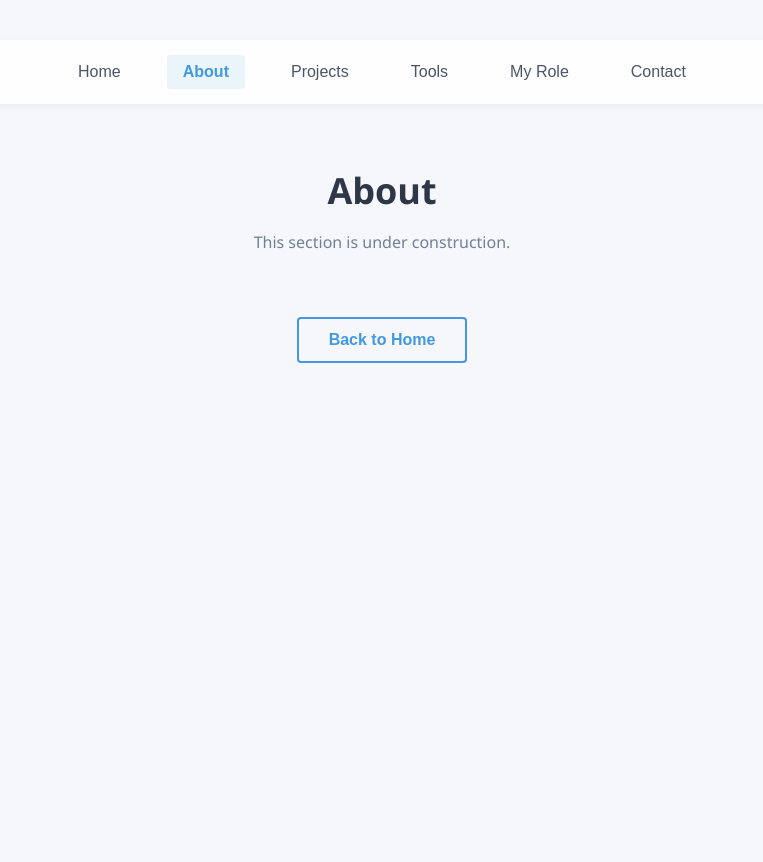
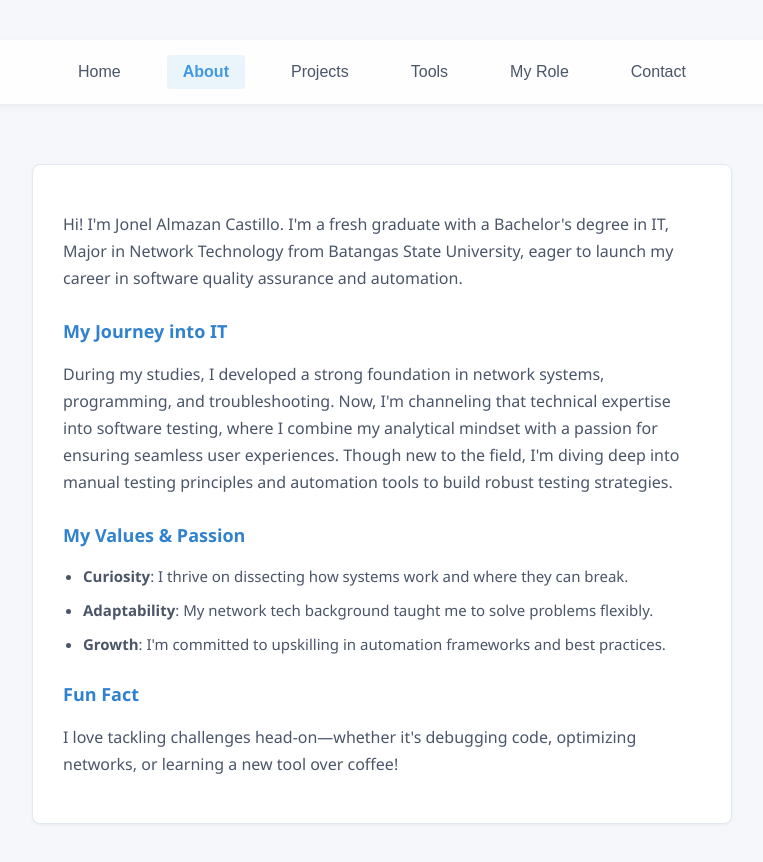
Before and after one commit to jooo1104/jooo1104.github.io, a React (Create React App) app: page / in a window 1280 px wide. Both pictures are taken after a click on the button "About". Shown: the whole page, without its empty margins (258-1021 px from the left). Before the commit the page ends 800 px from the top, so only its background shows below. Built offline with nearby package versions, Linux system fonts and the light colour scheme.

Commit message:
Updated portfolio with about page and new styling

```diff
--- a/public/index.html
+++ b/public/index.html
@@ -2,14 +2,14 @@
 <html lang="en">
   <head>
     <meta charset="utf-8" />
-    <link rel="icon" href="%PUBLIC_URL%/favicon.ico" />
+    <link rel="icon" href="%PUBLIC_URL%/personal_JAC.png" />
     <meta name="viewport" content="width=device-width, initial-scale=1" />
     <meta name="theme-color" content="#000000" />
     <meta
       name="description"
       content="Web site created using create-react-app"
     />
-    <link rel="apple-touch-icon" href="%PUBLIC_URL%/logo192.png" />
+    <link rel="apple-touch-icon" href="%PUBLIC_URL%/favicon.ico" />
     <!--
       manifest.json provides metadata used when your web app is installed on a
       user's mobile device or desktop. See https://developers.google.com/web/fundamentals/web-app-manifest/
@@ -18,13 +18,13 @@
     <!--
       Notice the use of %PUBLIC_URL% in the tags above.
       It will be replaced with the URL of the `public` folder during the build.
-      Only files inside the `public` folder can be referenced from the HTML.
+      Only files inside the `public` folder can be refernced from the HTML.
 
       Unlike "/favicon.ico" or "favicon.ico", "%PUBLIC_URL%/favicon.ico" will
       work correctly both with client-side routing and a non-root public URL.
       Learn how to configure a non-root public URL by running `npm run build`.
     -->
-    <title>React App</title>
+    <title>JAC</title>
   </head>
   <body>
     <noscript>You need to enable JavaScript to run this app.</noscript>
--- a/src/Portfolio.css
+++ b/src/Portfolio.css
@@ -444,3 +444,100 @@ body {
 .contact-details a:hover::after {
   width: 100%;
 }
+/* About View */
+.about-view {
+  text-align: center;
+  animation: fadeInUp 0.6s ease-out forwards;
+  max-width: 700px;
+  margin: 0 auto;
+}
+
+.about-content {
+  background: var(--card-bg);
+  padding: 30px;
+  border-radius: 8px;
+  box-shadow: 0 1px 3px rgba(0, 0, 0, 0.05);
+  border: 1px solid var(--border-color);
+  text-align: left;
+  margin-top: 20px;
+  animation: scaleIn 0.5s ease-out 0.2s both;
+}
+
+.about-content h3 {
+  color: var(--primary-dark);
+  margin: 25px 0 15px 0;
+  font-size: 18px;
+  font-weight: 600;
+}
+
+.about-content p {
+  color: var(--text-medium);
+  margin-bottom: 15px;
+  font-size: 16px;
+  line-height: 1.7;
+}
+
+.about-content ul {
+  padding-left: 20px;
+  margin: 15px 0;
+}
+
+.about-content li {
+  color: var(--text-medium);
+  margin-bottom: 10px;
+  line-height: 1.6;
+  font-size: 15px;
+}
+
+/* Animation for about content */
+.about-content h3,
+.about-content p,
+.about-content ul {
+  opacity: 0;
+  animation: fadeInUp 0.5s ease-out forwards;
+}
+
+/* Staggered animations */
+.about-content p:nth-of-type(1) { animation-delay: 0.3s; }
+.about-content h3:nth-of-type(1) { animation-delay: 0.4s; }
+.about-content p:nth-of-type(2) { animation-delay: 0.5s; }
+.about-content h3:nth-of-type(2) { animation-delay: 0.6s; }
+.about-content ul { animation-delay: 0.7s; }
+.about-content h3:nth-of-type(3) { animation-delay: 0.8s; }
+.about-content p:nth-of-type(3) { animation-delay: 0.9s; }
+
+/* Responsive adjustments */
+@media (max-width: 768px) {
+  .about-content {
+    padding: 20px;
+  }
+
+  .about-content h3 {
+    font-size: 17px;
+    margin: 20px 0 12px 0;
+  }
+
+  .about-content p,
+  .about-content li {
+    font-size: 15px;
+  }
+}
+
+@media (max-width: 480px) {
+  .about-view {
+    padding: 0 15px;
+  }
+
+  .about-content {
+    padding: 15px;
+  }
+
+  .about-content h3 {
+    font-size: 16px;
+  }
+
+  .about-content p,
+  .about-content li {
+    font-size: 14px;
+  }
+}
--- a/src/index.js
+++ b/src/index.js
@@ -36,7 +36,43 @@ function Portfolio() {
             </button>
           </>
         );
-// In your index.js, update the projects case in the renderContent function:
+
+      case 'about':
+        return (
+          <div className="about-view">
+            <div className="about-content">
+              <p>
+                Hi! I'm Jonel Almazan Castillo.
+                I'm a fresh graduate with a Bachelor's degree in IT,
+                Major in Network Technology from Batangas State University,
+                eager to launch my career in software quality assurance and automation.
+              </p>
+
+              <h3>My Journey into IT </h3>
+              <p>
+                During my studies, I developed a strong foundation in network systems, programming,
+                and troubleshooting. Now, I'm channeling that technical expertise into
+                 software testing, where I combine my analytical mindset with a
+                passion for ensuring seamless user experiences. Though new to the field, I'm diving
+                deep into manual testing principles and automation tools
+                to build robust testing strategies.
+              </p>
+              <h3>My Values & Passion</h3>
+              <ul>
+                <li><strong>Curiosity</strong>: I thrive on dissecting how systems work and where they can break.</li>
+                <li><strong>Adaptability</strong>: My network tech background taught me to solve problems flexibly.</li>
+                <li><strong>Growth</strong>: I'm committed to upskilling in automation frameworks and best practices.</li>
+              </ul>
+
+              <h3>Fun Fact</h3>
+              <p>
+                I love tackling challenges head-on—whether it's debugging code, optimizing networks,
+                or learning a new tool over coffee!
+              </p>
+            </div>
+          </div>
+        );
+
       case 'projects':
         return (
           <div className="projects-view">
@@ -67,9 +103,9 @@ case 'projects':
               </div>
               {/* Rest of your project cards */}
             </div>
-
           </div>
         );
+
       case 'contact':
         return (
           <div className="contact-view">
@@ -84,17 +120,12 @@ case 'projects':
             </div>
           </div>
         );
+
       default:
         return (
           <>
             <h1>{currentView.charAt(0).toUpperCase() + currentView.slice(1)}</h1>
             <p className="description">This section is under construction.</p>
-            <button
-              className="back-button"
-              onClick={() => setCurrentView('home')}
-            >
-              Back to Home
-            </button>
           </>
         );
     }
```
Also changed, not shown: public/manifest.json, public/personal_JAC.png (added), 1 other file (tests, documents, lock files or other folders). Lines whose indentation alone changed are shown as unchanged.
